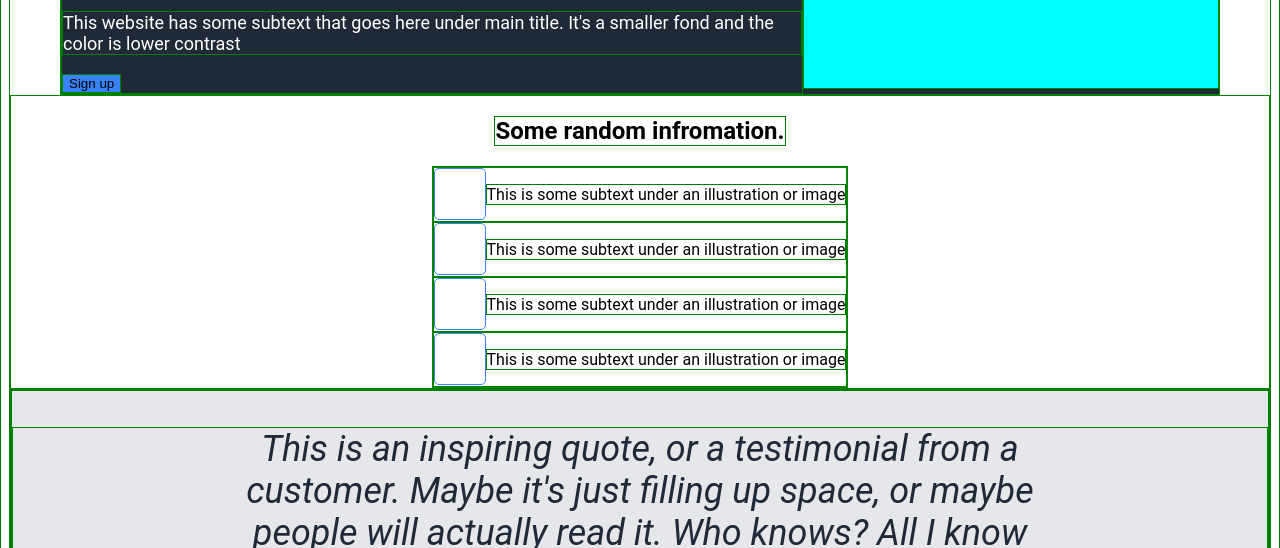
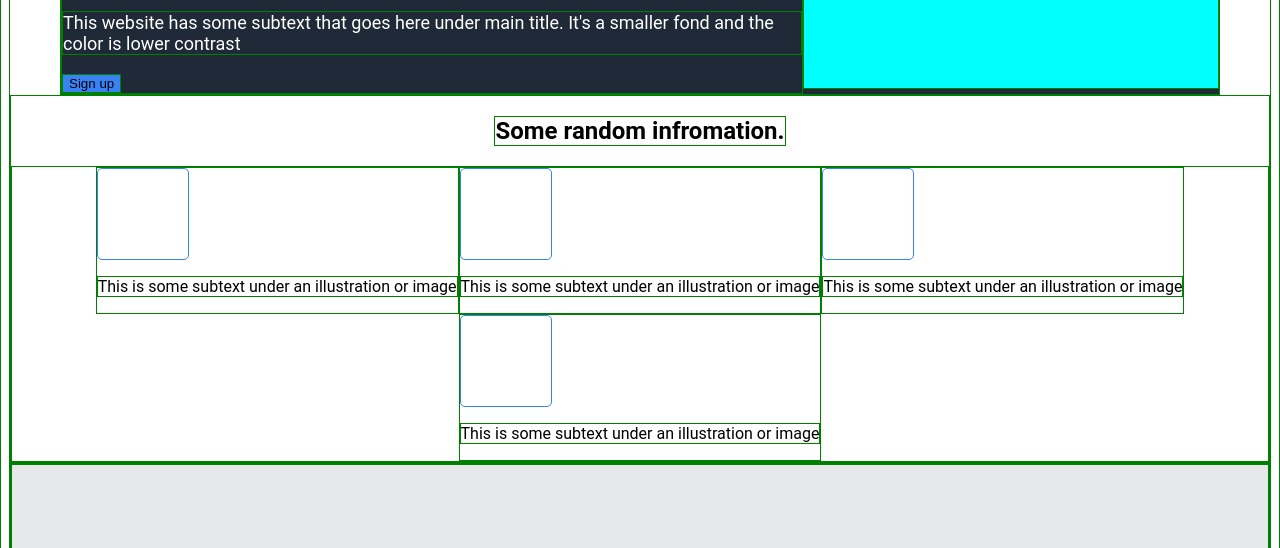
Before and after one commit to harilal766/Odin-Landing-page, a plain HTML site: page index.html in a window 1280 px wide. Shown: the part 211-759 px from the top of the page. Drawn offline with Linux system fonts and the light colour scheme.

Commit message:
workign on info

```diff
--- a/style.css
+++ b/style.css
@@ -59,7 +59,6 @@ button {
     background-color: #3882F6;
 }
 
-
 .right-hero {
     background-color: aqua;
     height: 200px; width: 500px;
@@ -72,8 +71,14 @@ button {
 
 
 /* Info */
+.boxes {
+    display: flex;
+    flex-wrap: wrap;
+    justify-content: center;
+
+}
 .box {
-    display: flex; flex-direction: row;
+    display: flex; flex-direction: column;
 }
 
 .info {
@@ -84,7 +89,7 @@ button {
 
 .info-image {
     border: 1px solid  #3882F6;
-    height: 50px; width: 50px;
+    height: 90px; width: 90px;
     border-radius: 5px;
 }
 
@@ -96,7 +101,9 @@ button {
 
 
 /* Quote */
+
 .quote-wrapper {
+    padding: 50px;
     height: auto;
     background-color: #E5E7EB;
 }
@@ -109,6 +116,7 @@ button {
 
 .quote-wrapper h4 {
     color: #1F2937;
+    margin-left: 70%;
 }
 
 
```
Also changed, not shown: index.html (line endings or trailing spaces), 1 other file.
